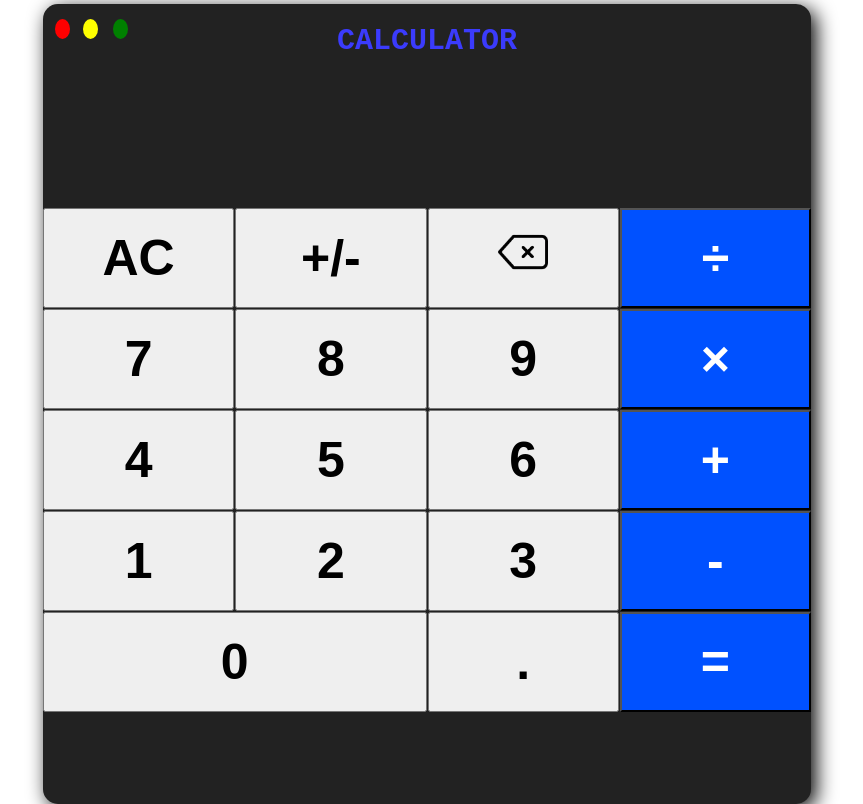
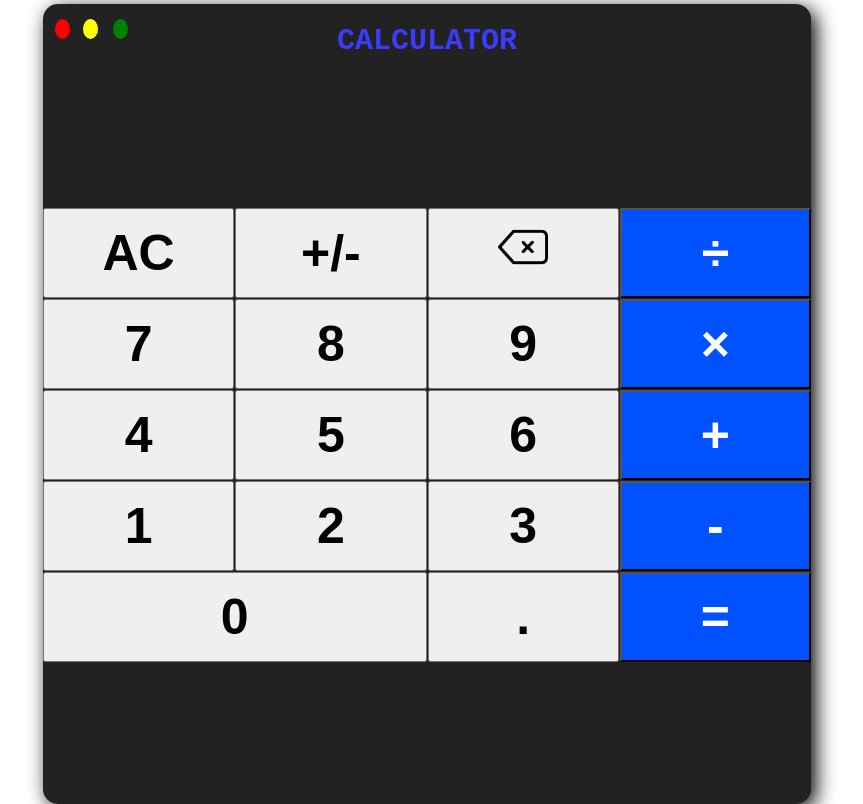
Before and after one commit to Aryan9131/React_Calculator, a React (Create React App) app: page / in a window 1280 px wide. Shown: the whole page, without its empty margins (213-1076 px from the left). Built offline with nearby package versions, Linux system fonts and the light colour scheme; a web font is replaced by a local one.

Commit message:
updated css

```diff
--- a/src/component/calculator.module.css
+++ b/src/component/calculator.module.css
@@ -1,7 +1,7 @@
 @import url('https://fonts.googleapis.com/css2?family=Martian+Mono:wght@800&display=swap');
 /* main container */
 .main{
-    width: 30vw;
+    width: 35vw;
     height: 100vh;
     overflow: hidden;
     background-color: #222;
@@ -64,7 +64,7 @@
 .keypad{
     display: grid;
     grid-template-columns: repeat(4, 1fr);
-    grid-auto-rows: minmax(100px, auto);
+    grid-auto-rows: minmax(90px, auto);
     gap: 1px;
 }
 /* button styling */
```
